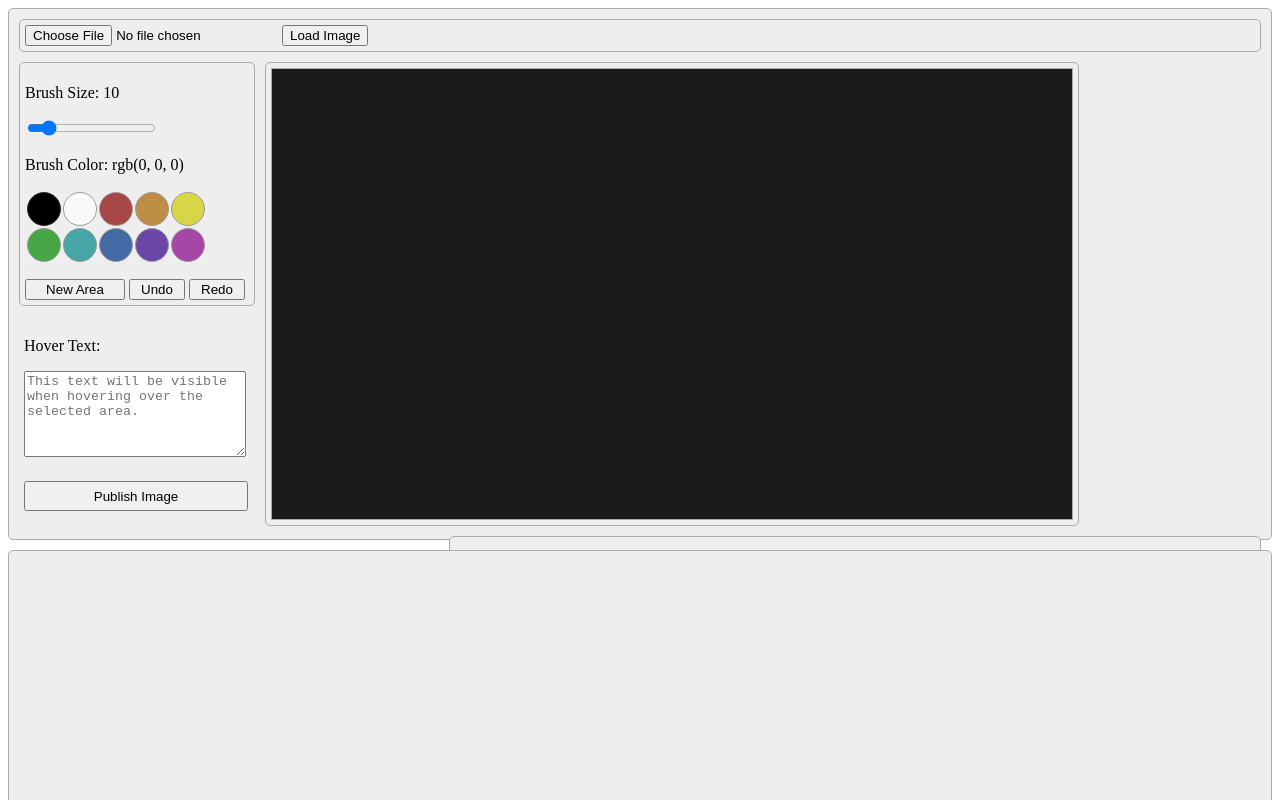
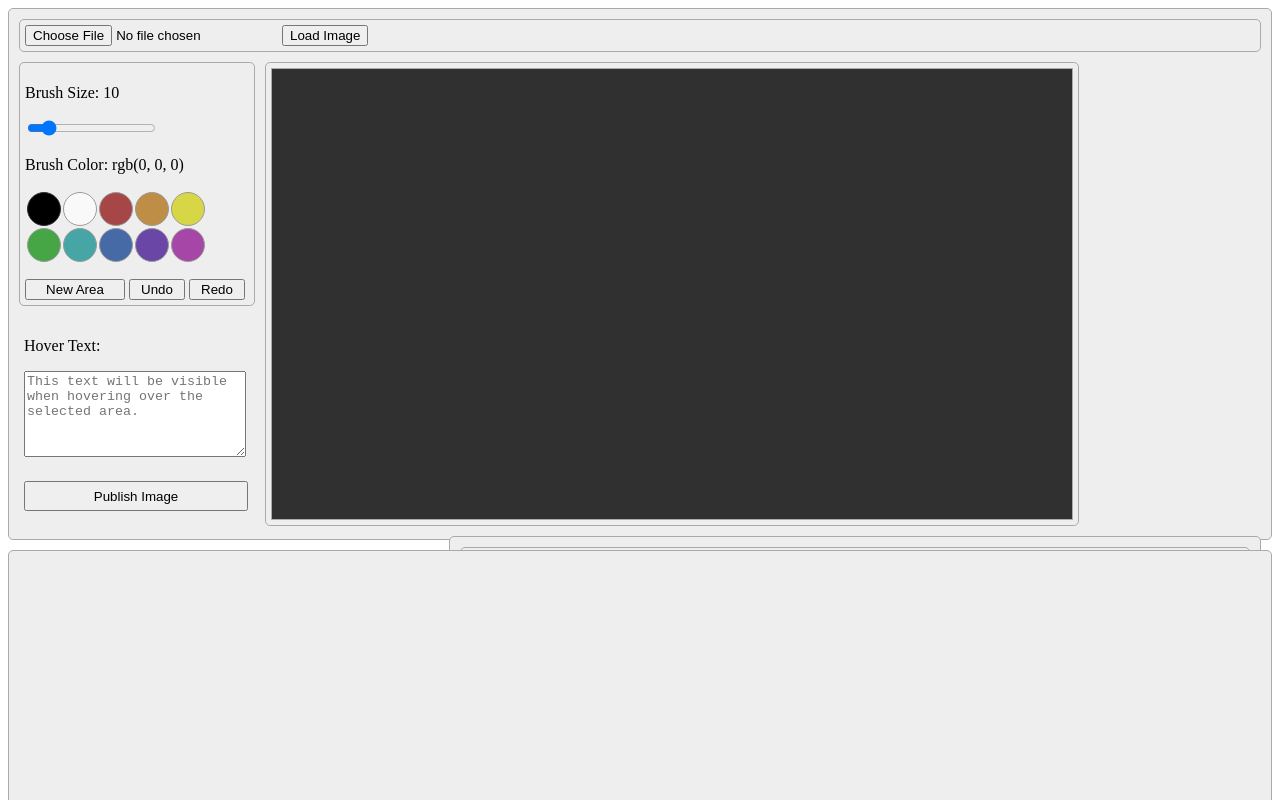
Before and after one commit to MarWachine/js_image_tooltips, a website with bundled scripts: page public/backend.html in a window 1280 px wide. Both pictures are taken after a click on the button "New Area". Shown: the top 800 px of the page. Built offline with nearby package versions, Linux system fonts and the light colour scheme.

Commit message:
v0.1.5 - BE w/ mask

```diff
--- a/public/src/css/backend.css
+++ b/public/src/css/backend.css
@@ -90,7 +90,7 @@
 
 .cMask {
     background: #777;
-    opacity: 0.1;
+    opacity: 0.3;
     position: absolute;
     top: 5px;
     left: 5px;
--- a/public/src/js/backend.js
+++ b/public/src/js/backend.js
@@ -52,11 +52,12 @@ let colorsLocked = false;
 
 const domMapping = () => {
     elements.activeColor = dom.$('.activeColor');
-    elements.divCBE = dom.$('#divCBE');
     elements.btnNewArea = dom.$('#btnNewArea');
     elements.btnRedo = dom.$('#btnRedo');
     elements.btnSave = dom.$('#btnSave');
     elements.btnUndo = dom.$('#btnUndo');
+    elements.divCBE = dom.$('#divCBE');
+    elements.divInfo = dom.$('#divInfo');
     elements.fileUpload = dom.$('#fileUpload');
     elements.canvasBE = dom.$('#cImgLoad');
     elements.inputColor = dom.$$('.inputColor');
@@ -68,12 +69,10 @@ const domMapping = () => {
 
 const appendEventlisteners = () => {
     elements.btnNewArea.addEventListener('click', handleNewArea);
-    elements.canvasBE.addEventListener('mousemove', drawArea);
-    elements.canvasBE.addEventListener('mousedown', btnDown);
-    elements.canvasBE.addEventListener('mouseup', btnUp);
     for (let inputC of elements.inputColor) inputC.addEventListener('click', setBrushColor);
     elements.inputSize.addEventListener('change', setBrushSize);
     elements.fileUpload.addEventListener('submit', handleSubmit);
+    elements.btnNewArea.addEventListener('click', handleNewArea);
 }
 
 
@@ -180,23 +179,10 @@ const lockBrushColors = () => {
 }
 
 const unlockBrushColors = () => {
-    if(colorsLocked) {
-        let inputColors = elements.inputColor;
-        inputColors.filter(
-
-        )
-        for (let inputC of elements.inputColor){
-            for (let usedColor in usedColors) {
-                if (usedColor == inputC.styles.backgroundColor){
-
-                }
-            }
-            }
             inputC.addEventListener('click', setBrushColor);
             inputC.classList.add('inputColor');
             inputC.classList.remove('inputColorBlocked');
-        }
-        colorsLocked = false;
+            colorsLocked = false;
     }
 
 const handleNewArea = () => {
@@ -209,13 +195,12 @@ const handleNewArea = () => {
 
 const initCanvasBE = () => {
     const c = elements.canvasBE;
-    // Optional: Develop solution for responsive sizing
     c.width = 800;
     c.height = 450;
 }
 
 const drawArea = evt => {
-    const c = elements.canvasBE;
+    const c = elements.currentLayer;
     const ctx = c.getContext('2d');
 
     ctx.fillStyle = `${color}`;
@@ -239,16 +224,23 @@ const initMask = () => {
         type: 'canvas',
         parent: elements.divCBE,
         classes: ['cMask'],
-        attr: {'id': '#currentLayer'
-    }});
+        attr: {'id': '#currentLayer'},
+        amEnde: false
+    });
     newMask.width = 800;
     newMask.height = 450;
+    newMask.addEventListener('mousemove', drawArea);
+    newMask.addEventListener('mousedown', btnDown);
+    newMask.addEventListener('mouseup', btnUp);
+    console.log(newMask);
+    elements.currentLayer = newMask;
     return newMask;
 }
 
 const saveMask = () => {
     const c = dom.$('.cMask');
-    const data = c.getImageData();
+    const ctx = c.getContext('2d');
+    const data = ctx.getImageData(0, 0, c.width, c.height);
     const pText = 'This is an example info text.'
     if (elements.taInfo.innerText) pText = elements.taInfo.innerText;
     const pxData = JSON.stringify(data);
@@ -257,14 +249,14 @@ const saveMask = () => {
 
 const resetMask = () => {
     const c = dom.$('#currentLayer');
-    c.removeAttribute('id');
+    c.removeAttribute('id');                // "c is null"
     initMask();
 }
 
 const printLayer = (color, pText) => {
     const layerID = String(imgName + idCount);
-    const newLayer = dom.create({type: 'div', parent: '#divInfo', classes: ['container']});
-    const newLayerColor = dom.create({type: 'div', classes: ['layerColor'], styles: `background-color: ${color}`});
+    const newLayer = dom.create({type: 'div', parent: elements.divInfo, classes: ['container']});
+    const newLayerColor = dom.create({type: 'div', classes: ['layerColor'], styles: {'background-color': color}});
     const newLayerContent = dom.create({type: 'div', classes: ['divLayerContent']});
     newLayer.append(newLayerColor);
     newLayer.append(newLayerContent);
```
